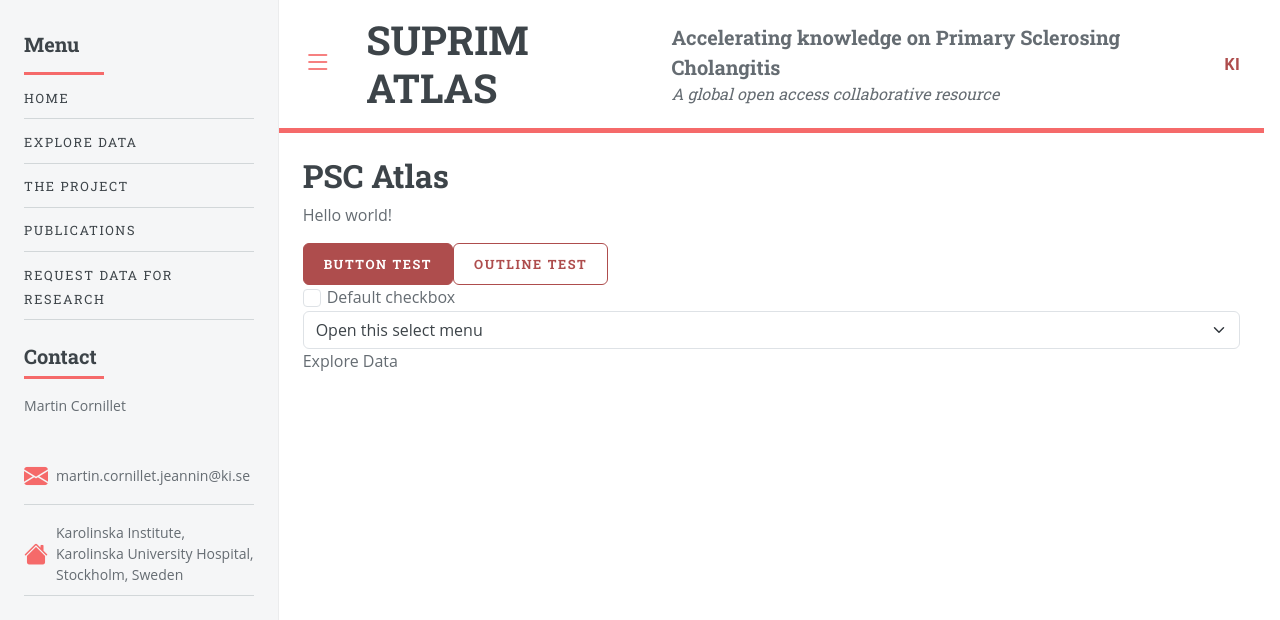
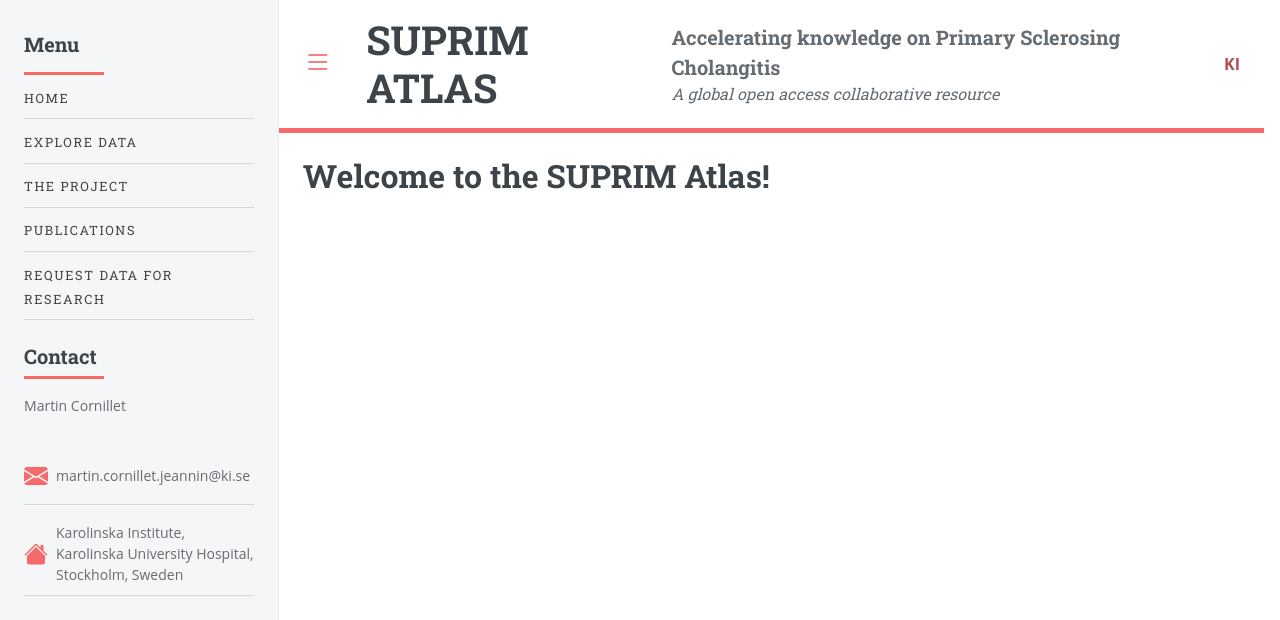
Before and after one commit to NBISweden/psc-atlas, a Next.js app in the folder frontend/: page / in a window 1280 px wide. Shown: the top 620 px of the page. Built offline with nearby package versions, Linux system fonts and the light colour scheme.

Commit message:
feat: remove dummy content from home page. Issue #60

```diff
--- a/frontend/src/app/page.tsx
+++ b/frontend/src/app/page.tsx
@@ -6,40 +6,7 @@
   return (
     <>
       <section>
-        <h2>PSC Atlas</h2>
-        <p>Hello world!</p>
-        <button type="button" className="btn btn-primary">
-          Button test
-        </button>
-        <button type="button" className="btn btn-outline-primary">
-          Outline test
-        </button>
-        <div className="form-check">
-          <input
-            className="form-check-input p-2"
-            type="checkbox"
-            value=""
-            id="flexCheckDefault"
-          />
-          <label className="form-check-label" htmlFor="flexCheckDefault">
-            Default checkbox
-          </label>
-        </div>
-        <select
-          className="form-select"
-          defaultValue="0"
-          aria-label="Default select example"
-        >
-          <option value="0">Open this select menu</option>
-          <option value="1">One</option>
-          <option value="2">Two</option>
-          <option value="3">Three</option>
-        </select>
-      </section>
-      <section>
-        <nav>
-          <Link href="/explore-data">Explore Data</Link>
-        </nav>
+        <h2>Welcome to the SUPRIM Atlas!</h2>
       </section>
     </>
   );
```
